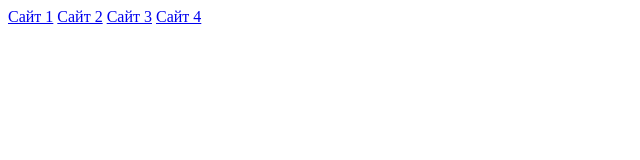
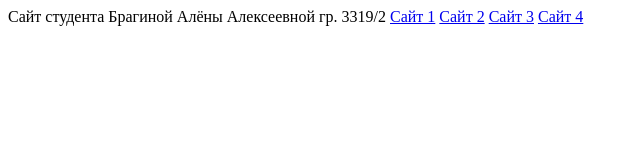
Before and after one commit to qqeeempty/qqeeempty.github.io, a plain HTML site: page index.html in a window 1280 px wide. Shown: the whole page, without its empty margins (0-640 px from the left). Drawn offline with Linux system fonts and the light colour scheme.

Commit message:
Update index.html

```diff
--- a/index.html
+++ b/index.html
@@ -6,6 +6,7 @@
     <title>Портфолио</title>
 </head>
 <body>
+    Сайт студента Брагиной Алёны Алексеевной гр. 3319/2
     <a href="index1.html">Сайт 1</a>
     <a href="index2.html">Сайт 2</a>
     <a href="index3.html">Сайт 3</a>
```
